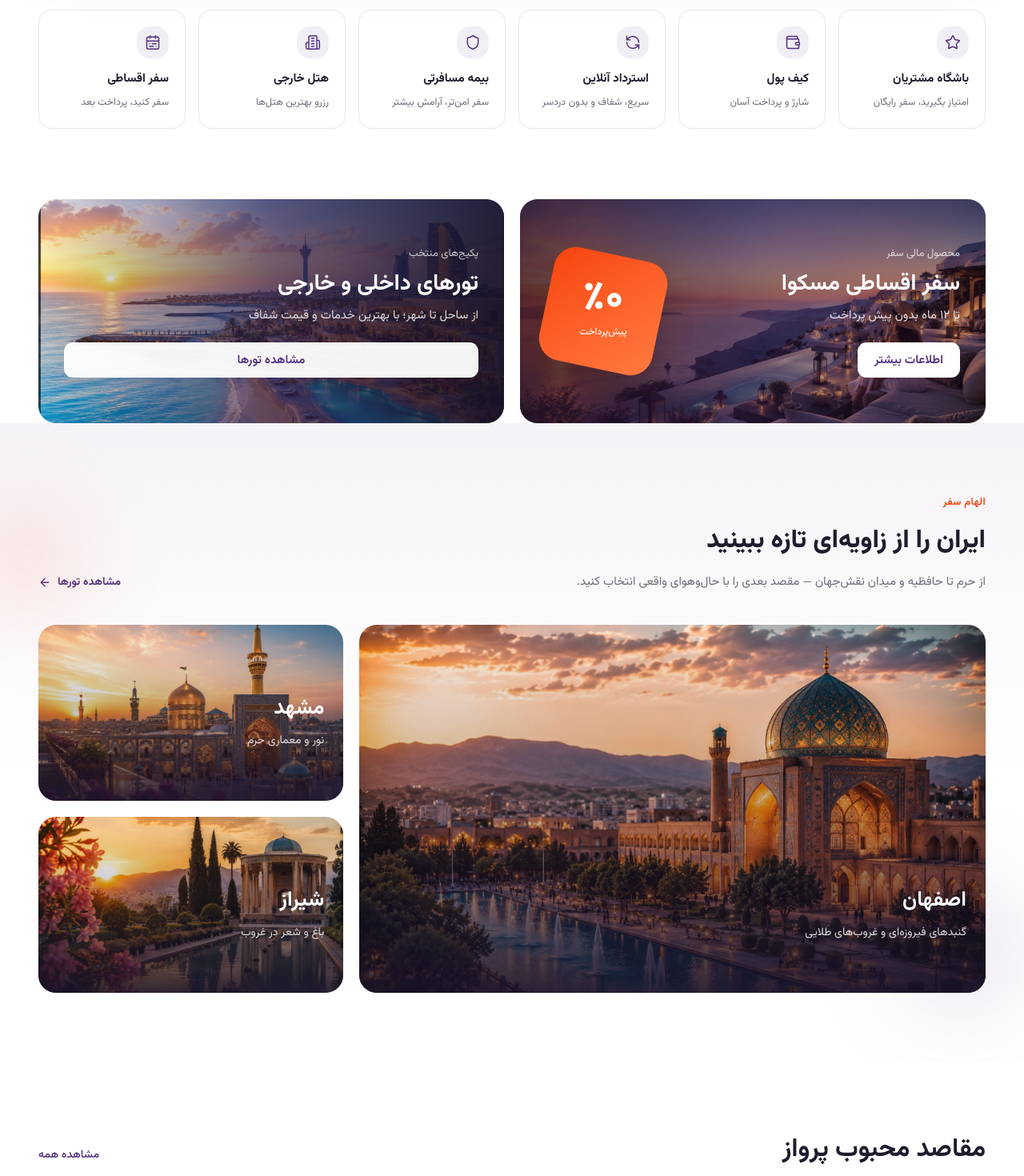
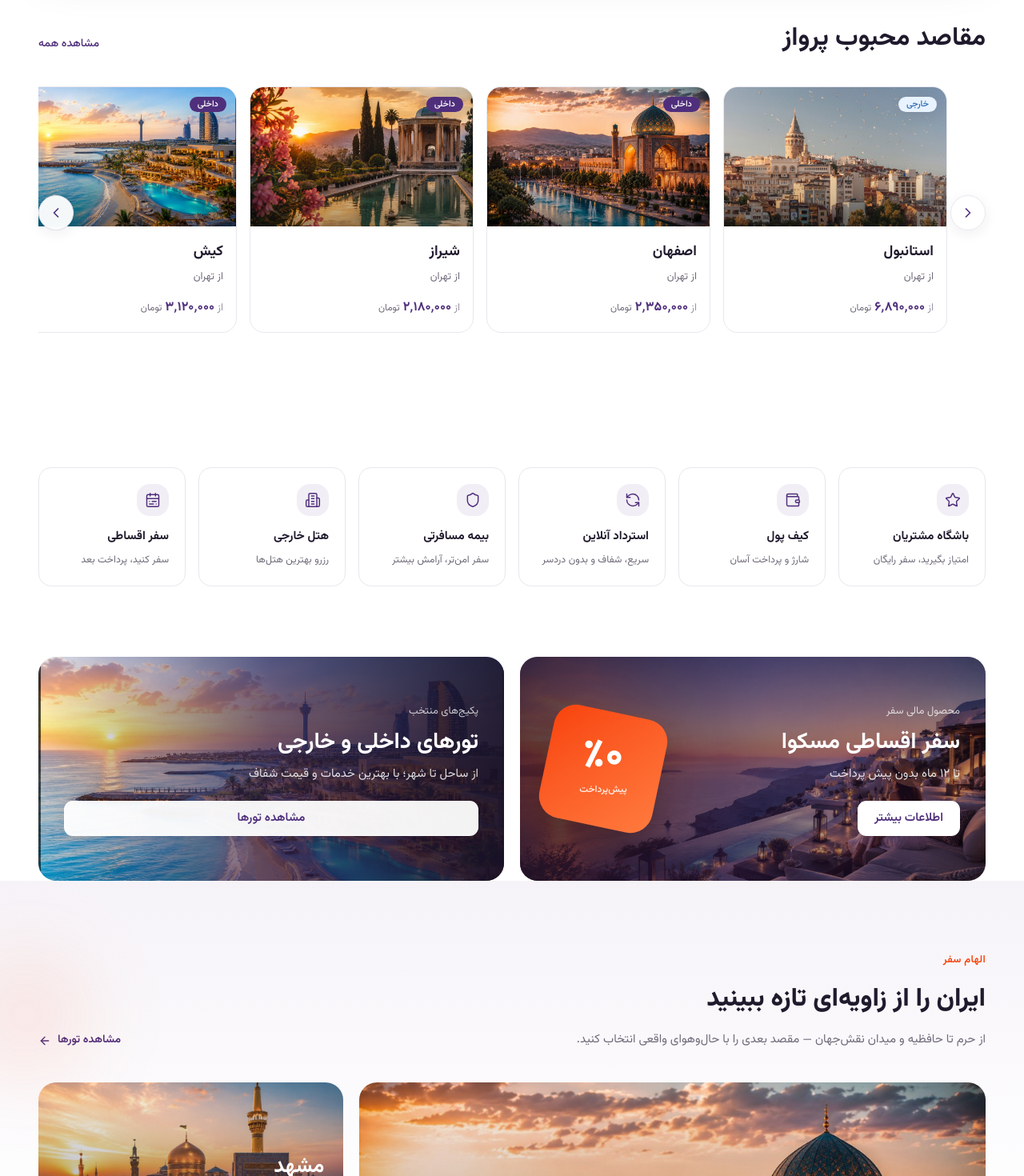
Before and after one commit to niratraining/moscowa, a Next.js app: page / in a window 1280 px wide. Shown: the part 580-2050 px from the top of the page at 80% size. Built offline with nearby package versions, Linux system fonts and the light colour scheme.

Commit message:
Add files via upload

```diff
--- a/src/app/page.tsx
+++ b/src/app/page.tsx
@@ -63,10 +63,10 @@ export default function HomePage() {
       <JsonLd />
       <Hero />
       <TravelSearch />
+      <PopularDestinations />
       <QuickServices />
       <PromoBanners />
       <DestinationSpotlight />
-      <PopularDestinations />
       <AITravelAssistant />
       <InstallmentTravel />
       <WhyMoscowa />
```
